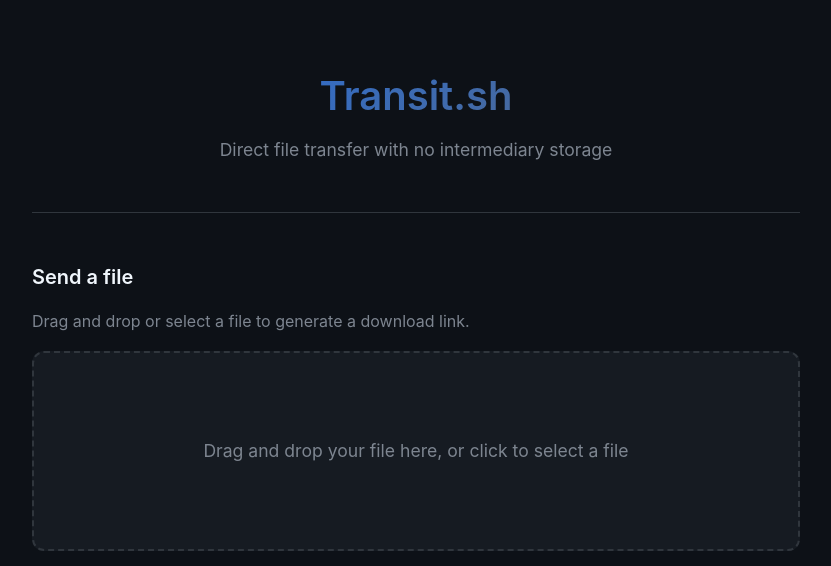
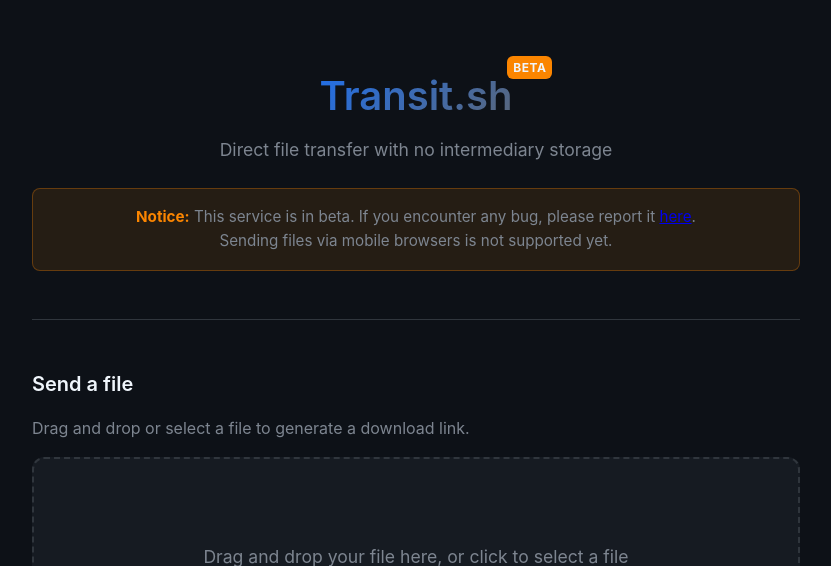
Before and after one commit to codeSamuraii/transit.sh, a FastAPI app: page / in a window 1280 px wide. Shown: the top 566 px of the page, without its empty margins (224-1055 px from the left). Run offline with FastAPI, Linux system fonts and the light colour scheme.

Commit message:
Beta notice

```diff
--- a/static/css/style.css
+++ b/static/css/style.css
@@ -68,6 +68,7 @@
     padding: var(--space-2xl) 0;
     border-bottom: 1px solid var(--border-default);
     margin-bottom: var(--space-2xl);
+    position: relative;
 }
 
 .header h1 {
@@ -78,11 +79,46 @@
     -webkit-background-clip: text;
     -webkit-text-fill-color: transparent;
     background-clip: text;
+    display: inline-block;
+    position: relative;
+}
+
+.beta-badge {
+    position: absolute;
+    top: -8px;
+    right: -40px;
+    background-color: var(--warning);
+    color: var(--text-primary);
+    font-size: 0.75rem;
+    font-weight: 700;
+    padding: 2px 6px;
+    border-radius: var(--radius-sm);
+    text-transform: uppercase;
+    letter-spacing: 0.5px;
+    font-family: var(--font-sans);
+    -webkit-text-fill-color: var(--text-primary);
+    -webkit-background-clip: initial;
+    background-clip: initial;
 }
 
 .header p {
     color: var(--text-secondary);
     font-size: 1.1rem;
+}
+
+.beta-warning {
+    background-color: rgba(251, 133, 0, 0.1);
+    border: 1px solid rgba(251, 133, 0, 0.3);
+    border-radius: var(--radius-md);
+    padding: var(--space-md);
+    margin-top: var(--space-lg);
+    color: var(--text-secondary);
+    font-size: 0.95rem;
+    text-align: center;
+}
+
+.beta-warning strong {
+    color: var(--warning);
 }
 
 /* Main Content */
@@ -356,6 +392,13 @@
         font-size: 2rem;
     }
 
+    .beta-badge {
+        position: static;
+        display: inline-block;
+        margin-left: var(--space-sm);
+        margin-top: var(--space-xs);
+    }
+
     .transfer-container {
         min-height: 160px;
     }
--- a/static/index.html
+++ b/static/index.html
@@ -14,8 +14,11 @@
 <body>
     <div class="container">
         <header class="header">
-            <h1>Transit.sh</h1>
+            <h1>Transit.sh<span class="beta-badge">Beta</span></h1>
             <p>Direct file transfer with no intermediary storage</p>
+            <div class="beta-warning">
+                <strong>Notice:</strong> This service is in beta. If you encounter any bug, please report it <a href="https://github.com/codeSamuraii/transit.sh/issues">here</a>.<br>Sending files via mobile browsers is not supported yet.
+            </div>
         </header>
 
         <main>
```
Also changed, not shown: tests/requirements-test.txt (deleted, +0 -4 lines), tests/test_endpoints.py (+1 -4 lines).
